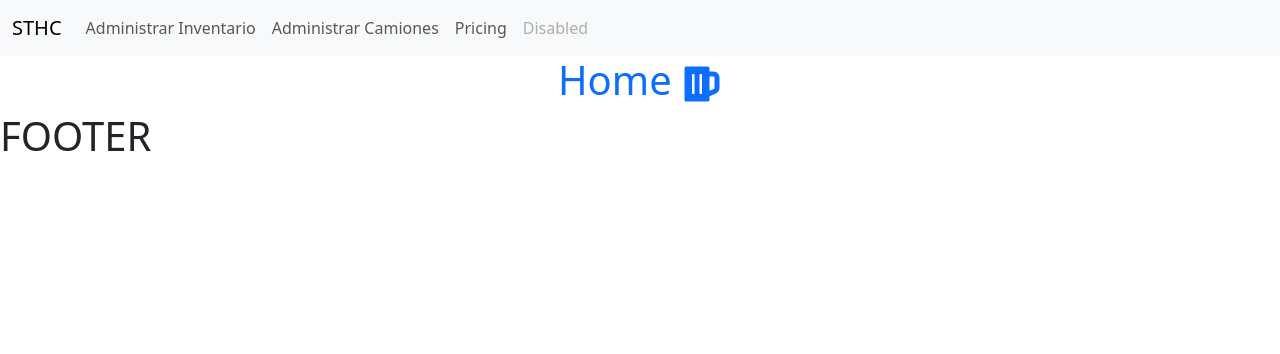
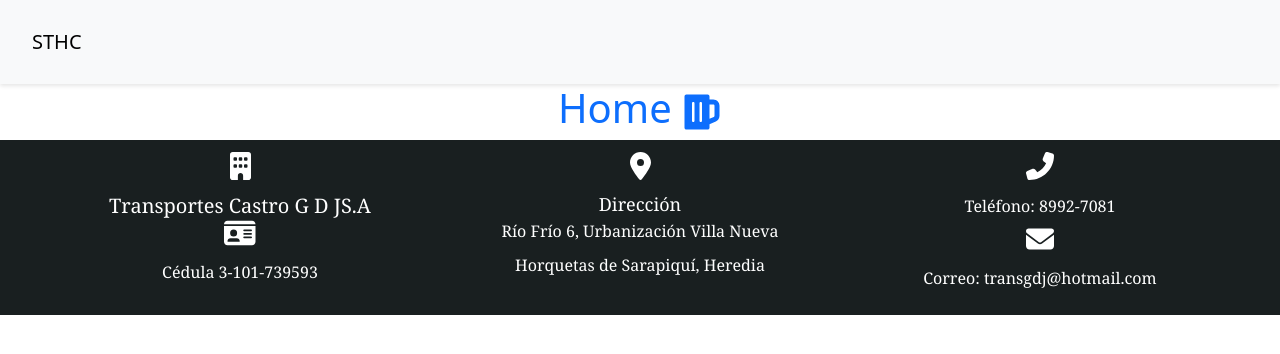
Before and after one commit to Pereira7382/Transporte-Castro-G-D-J-S.A, a React (Create React App) app in the folder frontend/sistemareact/: page / in a window 1280 px wide. Shown: the top 354 px of the page. Built offline with nearby package versions, Linux system fonts and the light colour scheme.

Commit message:
Footer y Header
se agrego footer y header

```diff
--- a/frontend/sistemareact/package.json
+++ b/frontend/sistemareact/package.json
@@ -5,13 +5,18 @@
   "dependencies": {
     "@emotion/react": "^11.11.1",
     "@emotion/styled": "^11.11.0",
+    "@fortawesome/fontawesome-free": "^6.4.2",
+    "@fortawesome/free-solid-svg-icons": "^6.4.2",
+    "@fortawesome/react-fontawesome": "^0.2.0",
     "@mui/icons-material": "^5.14.8",
     "@mui/material": "^5.14.9",
     "@testing-library/jest-dom": "^5.17.0",
     "@testing-library/react": "^13.4.0",
     "@testing-library/user-event": "^13.5.0",
+    "animate.css": "^4.1.1",
     "axios": "^1.5.0",
     "bootstrap": "^5.3.2",
+    "font-awesome": "^4.7.0",
     "jspdf": "^2.5.1",
     "jspdf-autotable": "^3.6.0",
     "material-react-table": "^1.14.0",
@@ -19,6 +24,7 @@
     "react-dom": "^18.2.0",
     "react-icons": "^4.11.0",
     "react-router-dom": "^6.15.0",
+    "react-spring": "^9.7.3",
     "react-toastify": "^9.1.3",
     "sweetalert2": "^11.7.27",
     "web-vitals": "^2.1.4"
--- /dev/null
+++ b/frontend/sistemareact/src/Asset/Css/Footer.css
@@ -0,0 +1,87 @@
+/* Footer.css */
+
+.footer-container {
+    background-color: #191f20;
+    color: #fff;
+    padding: 15px 0;
+    font-family: 'Georgia', serif;
+}
+
+.footer-content {
+    display: flex;
+    justify-content: space-around;
+    max-width: 1200px;
+    margin: 0 auto;
+}
+
+.footer-section {
+    flex: 1;
+    padding: 0 10px; /* Reducir el espacio interno */
+    text-align: center;
+}
+
+.footer-icon {
+    font-size: 28px; /* Tamaño de los iconos reducido */
+    margin-bottom: 8px; /* Margen inferior reducido */
+}
+
+.footer-heading {
+    font-size: 20px; /* Tamaño de la fuente reducido */
+    margin-bottom: 4px; /* Margen inferior reducido */
+}
+
+.footer-subheading {
+    font-size: 18px; /* Tamaño de la fuente reducido */
+    margin-bottom: 4px; /* Margen inferior reducido */
+}
+
+.footer-text {
+    font-size: 16px; /* Tamaño de la fuente reducido */
+    margin-bottom: 10px; /* Margen inferior reducido */
+}
+
+.footer-link {
+    color: #fff;
+    text-decoration: none;
+    transition: color 0.3s ease;
+}
+
+.footer-link:hover {
+    color: #0088a9;
+}
+
+/* Animaciones */
+@keyframes iconBounce {
+    0% {
+        transform: translateY(0);
+    }
+    50% {
+        transform: translateY(-3px); /* Menor desplazamiento vertical */
+    }
+    100% {
+        transform: translateY(0);
+    }
+}
+
+@keyframes textFadeIn {
+    0% {
+        opacity: 0;
+        transform: translateY(7px); /* Menor desplazamiento vertical */
+    }
+    100% {
+        opacity: 1;
+        transform: translateY(0);
+    }
+}
+
+/* Aplicar animaciones a los iconos y textos */
+.footer-icon {
+    animation: iconBounce 1s infinite;
+}
+
+.footer-heading,
+.footer-subheading,
+.footer-text {
+    opacity: 0;
+    animation: textFadeIn 1s forwards;
+}
--- /dev/null
+++ b/frontend/sistemareact/src/Asset/Css/Navbar.css
@@ -0,0 +1,24 @@
+/* Navbar.css */
+
+/* Estilos para el navbar */
+.navbar {
+    background-color: #0088a9;
+    color: black;
+    padding: 20px;
+    box-shadow: 0 2px 4px rgba(0, 0, 0, 0.1);
+  }
+
+  /* Estilos para los enlaces del navbar */
+  .navbar-nav .nav-link {
+    color: black;
+    text-decoration: none; /* Elimina el subrayado predeterminado de los enlaces */
+    padding: 10px 20px; /* Añade espacio interno al enlace para que se comporte como un botón */
+    border-radius: 5px; /* Añade bordes redondeados al enlace */
+    background-color: transparent; /* Establece el fondo transparente inicialmente */
+    transition: 0.3s ease;
+  }
+
+  .navbar-nav .nav-link:hover {
+    color: white; /* Cambia el color del texto al pasar el cursor sobre él */
+    background-color: #3b4e53; /* Cambia el fondo del enlace al pasar el cursor sobre él */
+  }
--- a/frontend/sistemareact/src/Components/Layout/Footer.jsx
+++ b/frontend/sistemareact/src/Components/Layout/Footer.jsx
@@ -1,11 +1,45 @@
-import React from 'react'
+import React from 'react';
+import '../../Asset/Css/Footer.css';
+import { FontAwesomeIcon } from '@fortawesome/react-fontawesome';
+import { faBuilding, faIdCard, faMapMarkerAlt, faPhoneAlt, faEnvelope } from '@fortawesome/free-solid-svg-icons';
 
 const Footer = () => {
   return (
-    <div>
-      <h1>FOOTER</h1>
-    </div>
-  )
-}
+    <footer className="footer-container">
+      <div className="footer-content">
+        <div className="footer-section">
+          <div className="icon-text">
+            <FontAwesomeIcon icon={faBuilding} className="footer-icon" />
+            <h2 className="footer-heading">Transportes Castro G D JS.A</h2>
+          </div>
+          <div className="icon-text">
+            <FontAwesomeIcon icon={faIdCard} className="footer-icon" />
+            <p className="footer-text">Cédula 3-101-739593</p>
+          </div>
+        </div>
+        <div className="footer-section">
+          <div className="icon-text">
+            <FontAwesomeIcon icon={faMapMarkerAlt} className="footer-icon" />
+            <h3 className="footer-subheading">Dirección</h3>
+            <p className="footer-text">Río Frío 6, Urbanización Villa Nueva</p>
+            <p className="footer-text">Horquetas de Sarapiquí, Heredia</p>
+          </div>
+        </div>
+        <div className="footer-section">
+          <div className="icon-text">
+            <FontAwesomeIcon icon={faPhoneAlt} className="footer-icon" />
+            <p className="footer-text">
+              Teléfono: <a href="https://wa.me/50689927081" className="footer-link">8992-7081</a>
+            </p>
+            <FontAwesomeIcon icon={faEnvelope} className="footer-icon" />
+            <p className="footer-text">
+              Correo: <a href="mailto:transgdj@hotmail.com" className="footer-link">transgdj@hotmail.com</a>
+            </p>
+          </div>
+        </div>
+      </div>
+    </footer>
+  );
+};
 
-export default Footer
+export default Footer;
--- a/frontend/sistemareact/src/Components/Layout/Navbar.jsx
+++ b/frontend/sistemareact/src/Components/Layout/Navbar.jsx
@@ -1,9 +1,10 @@
-import React from 'react'
-import { Link } from 'react-router-dom'
+import '../../Asset/Css/Navbar.css';
+import React from 'react';
+import { Link } from 'react-router-dom';
+import 'animate.css/animate.min.css'; // Importa las animaciones de Animate.css
 
 const Navbar = () => {
   return (
-    <div>
     <nav className="navbar navbar-expand-lg bg-body-tertiary">
       <div className="container-fluid">
         <Link className="navbar-brand" to="/">STHC</Link>
@@ -11,7 +12,7 @@ const Navbar = () => {
           <span className="navbar-toggler-icon" />
         </button>
         <div className="collapse navbar-collapse" id="navbarNav">
-                <ul className="navbar-nav">
+          <ul className="navbar-nav animate__animated animate__fadeInDown">
             <li className="nav-item">
               <a className="nav-link" href="/admin-inventario">Administrar Inventario</a>
             </li>
@@ -28,10 +29,7 @@ const Navbar = () => {
         </div>
       </div>
     </nav>
-
-
-    </div>
-  )
+  );
 }
 
-export default Navbar
+export default Navbar;
```
Also changed, not shown: 1 other file (tests, documents, lock files or other folders). Lines whose indentation alone changed are shown as unchanged.
